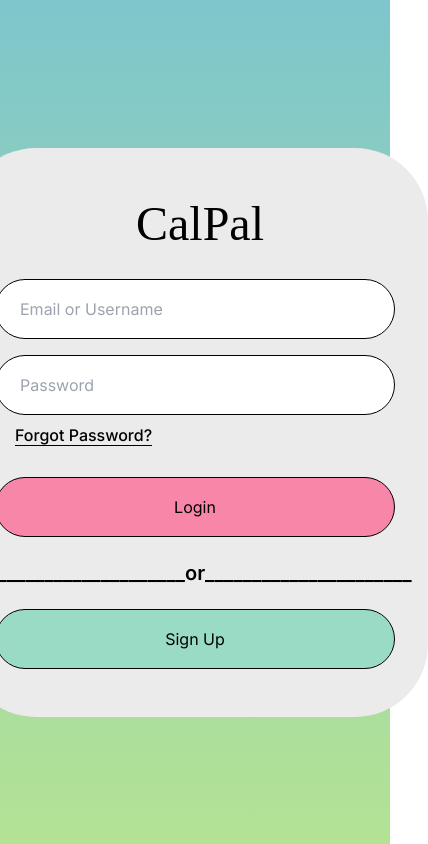
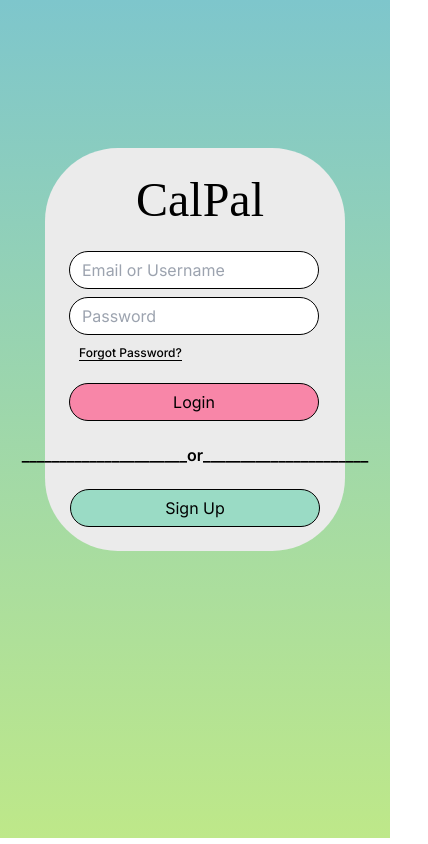
Before and after one commit to CS-3203-Group-F/calpal-web, a Next.js app: page /Login in a window 390 px wide. Shown: the top 844 px of the page, 428 px wide, since content can reach past the window. Built offline with nearby package versions, Linux system fonts and the light colour scheme.

Commit message:
updated register page/CSS
create error function that happen when user doesn't fill out the form correctly.
Update CSS to fit smaller screens

```diff
--- a/app/Login/Login.module.css
+++ b/app/Login/Login.module.css
@@ -61,6 +61,7 @@
 
   .loginButton {
     display: flex;
+    width: 100%;
     width: 400px;
     height: 60px;
     flex-direction: column;
@@ -104,3 +105,44 @@
     border-radius: 73px;
     background: #EBEBEB;
   }
+
+  /* Adjust styles for screens smaller than 600px */
+@media (max-width: 600px) {
+  .passResetContainer {
+    border-radius: 50px; /* Reduce border radius for small screens */
+  }
+
+  .loginBox {
+    width: 300px; /* Adjust width for small screens */
+    padding: 24px; /* Adjust padding for small screens */
+  }
+
+  .input {
+    width: 250px; /* Adjust width for small screens */
+    height: 38px; /* Adjust height for small screens */
+    padding: 0 12px; /* Adjust padding for small screens */
+    margin: 4px 0; /* Adjust margin for small screens */
+    border-radius: 19px; /* Adjust border radius for small screens */
+
+  }
+
+  .loginButton {
+    width: 250px; /* Adjust width for small screens */
+    height: 38px; /* Adjust height for small screens */
+    margin-top: 20px; /* Adjust margin for small screens */
+  }
+
+  .signUpButton {
+    width: 250px; /* Adjust width for small screens */
+    height: 38px; /* Adjust height for small screens */
+  }
+
+  .orSeparator {
+    font-size: 16px; /* Adjust font size for small screens */
+  }
+
+  .forgotPasswordLink {
+    font-size: 12px; /* Adjust font size for small screens */
+    margin-left: 10px; /* Adjust margin for small screens */
+  }
+}
--- a/app/Register/page.tsx
+++ b/app/Register/page.tsx
@@ -1,6 +1,9 @@
 "use client";
 import styles from '../Login/Login.module.css';
 import React, {useState} from "react";
+
+
+//TODO: Add Username regex to prevent users from using special characters and inappropriate words
 
 export const Register = () =>{
     const [email, setEmail] = useState('');
@@ -9,7 +12,13 @@ export const Register = () =>{
     const[firstName, setFirstName] = useState('');
     const[lastName, setLastName] = useState('');
     const[Username, setUsername] = useState('');
+
     const [error, setError] = useState('');
+    const [firstNameError, setFirstNameError] = useState(false);
+    const [lastNameError, setLastNameError] = useState(false);
+    const [emailError, setEmailError] = useState(false);
+    const [UsernameError, setUsernameError] = useState(false);
+
     const [showPassword, setShowPassword] = useState(false);
     const passwordRegex = /^(?=.*\d)(?=.*[A-Z])(?=.*[!@#$%^&*()]).{8,}$/;
 
@@ -20,6 +29,57 @@ export const Register = () =>{
 
             const handleSubmit = (e: React.FormEvent<HTMLFormElement>)=> {
                 e.preventDefault();
+
+                setFirstNameError(false);
+                setLastNameError(false);
+                setEmailError(false);
+                setUsernameError(false);
+                setError('');
+
+
+
+                if (!firstName) {
+                    setFirstNameError(true);
+                    return;
+                }
+
+                if (!lastName) {
+                    setLastNameError(true);
+                    return;
+                }
+
+                if (!email || !email.includes('@') || !email.includes('.') || email.includes(' ')){
+                    setEmailError(true);
+                    return;
+                }
+
+                {/*TODO: Check if email exists in database
+                if (emailExists) {
+                    setEmailError(true);
+                }*/}
+
+                if (!Username) {
+                    setUsernameError(true);
+                    return;
+                }
+
+               {/*TODO: Check if username exists in database
+                if (usernameExists) {
+                    setUsernameError(true);
+                }*/
+                }
+
+
+                {/*Check if password is valid */}
+            if (!passwordRegex.test(pass)) {
+            setError('Password must be at least 8 characters long, include a special character, and include at least one number and one capital letter.');
+            return;
+            }
+            if (pass !== confirmPass) {
+            setError('Passwords do not match.');
+            return;
+            }
+
 
                 {/*DELETE ONCE FINISHED */}
                 {/*DELETE ONCE FINISHED */}
@@ -32,15 +92,7 @@ export const Register = () =>{
                 console.log(lastName);
                 console.log(Username);
 
-                {/*Check if password is valid */}
-            if (!passwordRegex.test(pass)) {
-            setError('Password must be at least 8 characters long, include a special character, and include at least one number and one capital letter.');
-            return;
-            }
-            if (pass !== confirmPass) {
-            setError('Passwords do not match.');
-            return;
-            }
+
             }
 
 
@@ -48,7 +100,7 @@ export const Register = () =>{
         <div className={styles.loginContainer}>
         <div className={styles.loginBox}>
         <div className={styles.logoContainer}>
-          {/* Logo or title; replace with actual logo image */}
+        <img src="../../Public/Images/logo.png" alt="CalPal Logo" className={styles.logo} />
           <h1 className={styles.title}>CalPal</h1>
           </div>
 
@@ -62,6 +114,8 @@ export const Register = () =>{
                     id="name"
                     name="name"
                 />
+                {firstNameError && <p className={styles.error} style={{ color: 'red' }}>First name is required</p>}
+
                 {/* Last Name input field */}
                 <input
                     className={styles.input}
@@ -71,6 +125,8 @@ export const Register = () =>{
                     id="name"
                     name="name"
                 />
+                {lastNameError && <p className={styles.error} style={{ color: 'red' }}>Last name is required</p>}
+
                 {/* Email input field */}
                 <input
                     className={styles.input}
@@ -81,6 +137,8 @@ export const Register = () =>{
                     id="email"
                     name="email"
                 />
+                {emailError && <p className={styles.error} style={{ color: 'red' }}>Invalid Email</p>}
+
                 {/* Username input field */}
                 <input
                     className={styles.input}
@@ -91,6 +149,8 @@ export const Register = () =>{
                     id="username"
                     name="username"
                 />
+                {UsernameError && <p className={styles.error} style={{ color: 'red' }}>Username is required</p>}
+
                 {/* Password input field */}
             <div style={{ position: 'relative' }}>
                 <input
```
Also changed, not shown: public/Images/logo.png (renamed from app/Images/logo.png).
